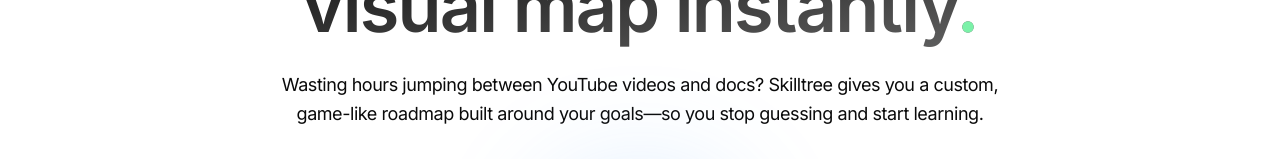
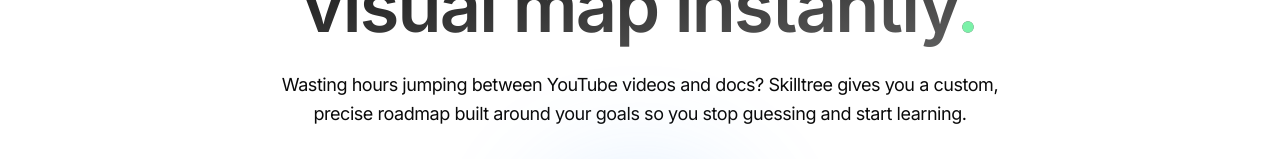
Before and after one commit to hassohamid/SkillTree, a React (Vite) app: page / in a window 1280 px wide. Shown: the part 362-521 px from the top of the page. Built offline with nearby package versions, Linux system fonts and the light colour scheme.

Commit message:
style: paragraph size

```diff
--- a/src/components/home/Hero.tsx
+++ b/src/components/home/Hero.tsx
@@ -7,9 +7,9 @@
         Turn your goals into a visual map instantly
         <span className="text-green-300">.</span>
       </h1>
-      <p className="text-balance tracking-tight leading-relaxed pl-8 md:pl-0   text-md md:text-lg md:max-w-full  ">
+      <p className="text-balance tracking-tight leading-relaxed pl-8 md:pl-0   text-sm md:text-lg md:max-w-full  ">
         Wasting hours jumping between YouTube videos and docs? Skilltree gives
-        you a custom, game-like roadmap built around your goals—so you stop
+        you a custom, precise roadmap built around your goals so you stop
         guessing and start learning.
       </p>
       <div className="relative flex flex-col gap-2">
```
